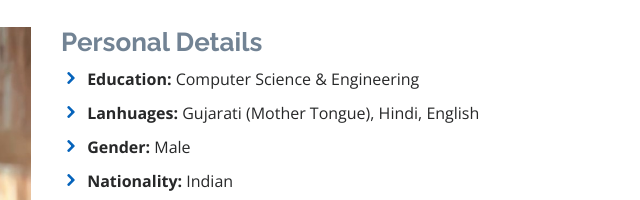
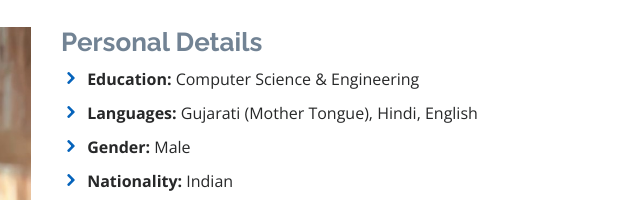
Before and after one commit to gitspilo/my-portfolio, a plain HTML site: page index.html in a window 1280 px wide. Shown: the part 1013-1213 px from the top of the page, 454-1094 px from the left. Drawn offline with nearby package versions, Linux system fonts and the light colour scheme.

Commit message:
Update index.html
Fix minor typo

```diff
--- a/index.html
+++ b/index.html
@@ -92,7 +92,7 @@
               <div class="col-lg-12">
                 <ul>
                   <li><i class="icofont-rounded-right"></i> <strong>Education:</strong> Computer Science &amp; Engineering</li>
-                  <li><i class="icofont-rounded-right"></i> <strong>Lanhuages:</strong> Gujarati (Mother Tongue), Hindi, English</li>
+                  <li><i class="icofont-rounded-right"></i> <strong>Languages:</strong> Gujarati (Mother Tongue), Hindi, English</li>
                   <li><i class="icofont-rounded-right"></i> <strong>Gender:</strong> Male</li>
                   <li><i class="icofont-rounded-right"></i> <strong>Nationality:</strong> Indian</li>
                   <li><i class="icofont-rounded-right"></i> <strong>Email:</strong> pbkakadiya43@gmail.com</li>
```
